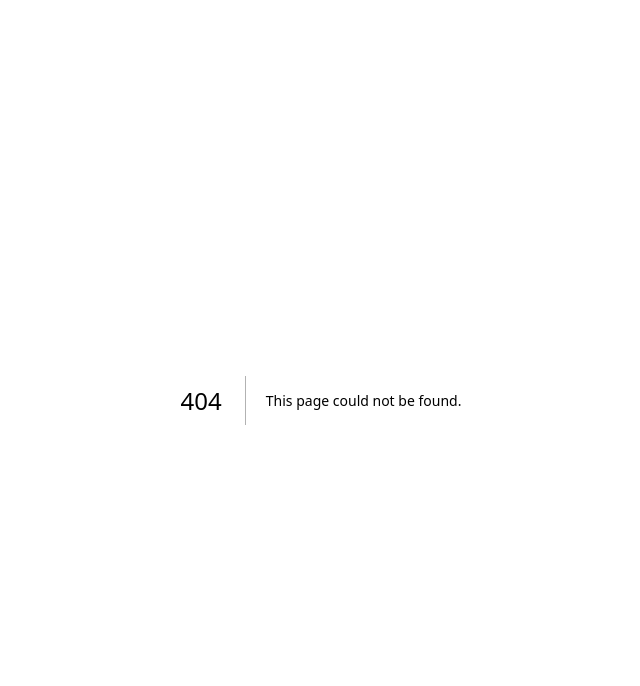
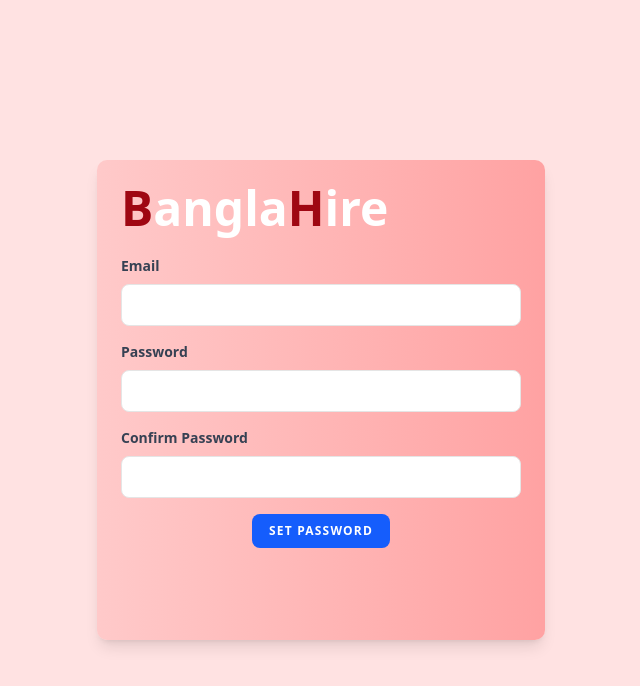
Before and after one commit to ibnesina/BanglaHire, a Next.js app in the folder frontend/: page /forgot-password in a window 1280 px wide. Before the commit this address had no page. Shown: the top 686 px of the page, without its empty margins (319-959 px from the left). Built offline with nearby package versions, Linux system fonts and the light colour scheme.

Commit message:
signup option added, forget password implemented, ux update

```diff
--- a/frontend/app/(auth)/signin/page.tsx
+++ b/frontend/app/(auth)/signin/page.tsx
@@ -3,9 +3,11 @@
 import { forgotPasswordAPI, signInAPI } from "@/lib/api/authAPI";
 import { zodResolver } from "@hookform/resolvers/zod";
 import { motion } from "framer-motion";
+import Error from "next/error";
 import Link from "next/link";
-import { useState } from "react";
+import { MouseEvent, useState } from "react";
 import { useForm } from "react-hook-form";
+import { toast } from "sonner";
 import { z } from "zod";
 
 const variants = {
@@ -15,6 +17,7 @@
 
 export default function Signin() {
   const [loading, setLoading] = useState(false);
+  const [forgetPassLoading, setForgetPassLoading] = useState(false);
   const {
     register,
     handleSubmit,
@@ -35,6 +38,26 @@
       await signInAPI(data);
     } finally {
       setLoading(false);
+    }
+  };
+
+  const onForgotPassword = async (e: MouseEvent<HTMLButtonElement>) => {
+    setForgetPassLoading(true);
+    e.preventDefault();
+    const email = getValues("email");
+
+    try {
+      z.string().email().nonempty("Must be a valid email").parse(email);
+      await forgotPasswordAPI(email);
+    } catch (error) {
+      if (error instanceof z.ZodError) {
+        setError("email", { message: "Please enter a valid email" });
+      } else if (error instanceof Error) {
+        // Handle API errors
+        toast.error("Failed to send reset link");
+      }
+    } finally {
+      setForgetPassLoading(false);
     }
   };
 
@@ -103,6 +126,7 @@
                 </p>
               )}
             </div>
+
             <div className="flex items-center justify-between">
               <button
                 type="submit"
@@ -126,24 +150,13 @@
               </div>
             </div>
             <div className="flex items-center justify-center">
-              <p
-                onClick={async (e) => {
-                  e.preventDefault();
-                  const email = getValues("email");
-                  try {
-                    z.string()
-                      .email()
-                      .nonempty("Must be a valid email")
-                      .parse(email);
-                  } catch (error: unknown) {
-                    setError("email", { message: error.message });
-                  }
-                  await forgotPasswordAPI(email);
-                }}
-                className="text-blue-600 hover:text-blue-700 cursor-pointer"
+              <button
+                onClick={onForgotPassword}
+                disabled={forgetPassLoading}
+                className="text-blue-600 hover:text-blue-800 hover:border-blue-100 rounded-lg px-3 cursor-pointer border-2 border-transparent"
               >
-                Forgot password?
-              </p>
+                {forgetPassLoading ? "Sending..." : "Forgot password?"}
+              </button>
             </div>
           </form>
         </div>
--- a/frontend/app/(auth)/signup/page.tsx
+++ b/frontend/app/(auth)/signup/page.tsx
@@ -1,5 +1,4 @@
 "use client";
-import { Button } from "@/components/ui/button";
 import {
   TUserRegistrationSchema,
   userRegistrationSchema,
@@ -155,8 +154,9 @@
           </div>
           <button
             type="submit"
-            className={`${loading ? "opacity-50 cursor-not-allowed" : ""} w-full px-4 py-2 font-semibold text-white bg-blue-500 rounded-md shadow-sm hover:bg-blue-700 focus:outline-none focus:ring-2 focus:ring-blue-500 focus:ring-offset-2 focus:ring-offset-white cursor-pointer`}
-
+            className={`${
+              loading ? "opacity-50 cursor-not-allowed" : ""
+            } w-full px-4 py-2 font-semibold text-white bg-blue-500 rounded-md shadow-sm hover:bg-blue-700 focus:outline-none focus:ring-2 focus:ring-blue-500 focus:ring-offset-2 focus:ring-offset-white cursor-pointer`}
             disabled={loading}
           >
             {loading ? "Loading..." : "Sign up"}
--- /dev/null
+++ b/frontend/app/(forwarded)/forgot-password/page.tsx
@@ -0,0 +1,159 @@
+"use client";
+
+import { passwordChangeSchema, TPasswordChangeSchema } from "@/contracts/users";
+import { passwordChangeAPI } from "@/lib/api/authAPI";
+import { zodResolver } from "@hookform/resolvers/zod";
+import { useSearchParams } from "next/navigation";
+import { useState } from "react";
+import { useForm } from "react-hook-form";
+import { toast } from "sonner";
+
+export default function ForgotPasswordPage() {
+  const searchParams = useSearchParams();
+  const token = searchParams.get("token") || "";
+  const email = searchParams.get("email") || "";
+  const [loading, setLoading] = useState(false);
+  const {
+    register,
+    handleSubmit,
+    formState: { errors },
+  } = useForm<TPasswordChangeSchema>({
+    resolver: zodResolver(passwordChangeSchema),
+    defaultValues: {
+      token: decodeURIComponent(token),
+      email: decodeURIComponent(email),
+      password: "",
+      password_confirmation: "",
+    },
+  });
+
+  const onSubmit = async (data: TPasswordChangeSchema) => {
+    setLoading(true);
+    try {
+      await passwordChangeAPI(data);
+    } catch (error) {
+      console.error("Error:", error);
+    } finally {
+      setLoading(false);
+    }
+  };
+
+  const inputFieldDesign =
+    "block w-full px-4 py-2 text-gray-700 bg-white border rounded-md focus:border-blue-400 focus:ring-blue-300 focus:ring-opacity-40";
+
+  return (
+    <div className="w-full h-screen flex justify-center bg-red-100 py-40">
+      <div className="w-full max-w-md p-6 rounded-lg shadow-lg bg-gradient-to-r from-red-200 to-red-300">
+        <div className="text-5xl font-bold text-white mb-6">
+          <span className="text-red-800">B</span>angla
+          <span className="text-red-800">H</span>ire
+        </div>
+        <form onSubmit={handleSubmit(onSubmit)} className="space-y-4">
+          <div className="space-y-2">
+            <label
+              className="block text-sm font-semibold text-gray-700"
+              htmlFor="email"
+            >
+              Email
+            </label>
+            <input
+              type="email"
+              disabled
+              id="email"
+              {...register("email")}
+              className={`${inputFieldDesign} ${
+                errors.email ? "border-red-500" : ""
+              }`}
+              autoFocus
+              autoComplete=""
+            />
+            {errors.email && (
+              <p className="text-red-500 text-sm mt-1">
+                {errors.email.message}
+              </p>
+            )}
+          </div>
+          <div className="space-y-2">
+            <label
+              className="block text-sm font-semibold text-gray-700"
+              htmlFor="password"
+            >
+              Password
+            </label>
+            <input
+              type="password"
+              id="password"
+              {...register("password")}
+              className={`${inputFieldDesign} ${
+                errors.password ? "border-red-500" : ""
+              }`}
+            />
+            {errors.password && (
+              <p className="text-red-500 text-sm mt-1">
+                {errors.password.message}
+              </p>
+            )}
+          </div>
+          <div className="space-y-2">
+            <label
+              className="block text-sm font-semibold text-gray-700"
+              htmlFor="password-confirmation"
+            >
+              Confirm Password
+            </label>
+            <input
+              type="password"
+              id="password-confirmation"
+              {...register("password_confirmation")}
+              className={`${inputFieldDesign} ${
+                errors.password_confirmation ? "border-red-500" : ""
+              }`}
+            />
+            {errors.password_confirmation && (
+              <p className="text-red-500 text-sm mt-1">
+                {errors.password_confirmation.message}
+              </p>
+            )}
+          </div>
+          <div className="flex items-center justify-center">
+            <button
+              type="submit"
+              disabled={loading}
+              className={`${
+                loading ? "opacity-50 cursor-not-allowed" : ""
+              } inline-flex items-center px-4 py-2 bg-blue-600 border border-transparent rounded-md font-semibold text-xs text-white uppercase tracking-widest hover:bg-blue-500 focus:outline-none focus:border-blue-700 focus:ring ring-offset-2 ring-blue-500 active:bg-blue-600 transition ease-in-out duration-150`}
+            >
+              {loading ? (
+                <>
+                  <svg
+                    className="animate-spin -ml-1 mr-2 h-4 w-4 text-white"
+                    xmlns="http://www.w3.org/2000/svg"
+                    fill="none"
+                    viewBox="0 0 24 24"
+                  >
+                    <circle
+                      className="opacity-25"
+                      cx="12"
+                      cy="12"
+                      r="10"
+                      stroke="currentColor"
+                      strokeWidth="4"
+                    ></circle>
+                    <path
+                      className="opacity-75"
+                      fill="currentColor"
+                      d="M4 12a8 8 0 018-8V0C5.373 0 0 5.373 0 12h4zm2 5.291A7.962 7.962 0 014 12H0c0 3.042 1.135 5.824 3 7.938l3-2.647z"
+                    ></path>
+                  </svg>
+                  Processing...
+                </>
+              ) : (
+                "Set Password"
+              )}
+            </button>
+          </div>
+        </form>
+      </div>
+    </div>
+  );
+}
--- a/frontend/app/(profile)/layout.tsx
+++ b/frontend/app/(profile)/layout.tsx
@@ -8,6 +8,6 @@
   children: React.ReactNode;
 }>) {
   const user = userStore.user;
-  if (!user === null) redirect("/signin");
+  if (user == null) redirect("/signin");
   return <div>{children}</div>;
 }
--- a/frontend/contracts/users.ts
+++ b/frontend/contracts/users.ts
@@ -51,8 +51,8 @@
 
 export type TUserSignInSchema = z.infer<typeof userSignInSchema>;
 
-
-export const resetPasswordSchema = z.object({
+export const resetPasswordSchema = z
+  .object({
     email: z
       .string()
       .email("Invalid email address")
@@ -63,9 +63,30 @@
       .min(8, "Password must be at least 8 characters long")
       .nonempty("New password is required"),
     password_confirmation: z.string().nonempty("Confirm your new password"),
-}).refine((data) => data.password === data.password_confirmation, {
+  })
+  .refine((data) => data.password === data.password_confirmation, {
     message: "Passwords do not match",
     path: ["password_confirmation"],
   });
 
 export type TResetPasswordSchema = z.infer<typeof resetPasswordSchema>;
+
+export const passwordChangeSchema = z
+  .object({
+    token: z.string().nonempty("Token is required"),
+    email: z
+      .string()
+      .email("Invalid email address")
+      .nonempty("Email is required"),
+    password: z
+      .string()
+      .min(8, "Password must be at least 8 characters long")
+      .nonempty("Password is required"),
+    password_confirmation: z.string().nonempty("Confirm your password"),
+  })
+  .refine((data) => data.password === data.password_confirmation, {
+    message: "Passwords do not match",
+    path: ["password_confirmation"],
+  });
+
+export type TPasswordChangeSchema = z.infer<typeof passwordChangeSchema>;
--- a/frontend/lib/api/apiRequest.ts
+++ b/frontend/lib/api/apiRequest.ts
@@ -1,4 +1,5 @@
 import { toast } from "sonner";
+import userStore from "../store";
 
 interface ApiFetchOptions extends RequestInit {
   url: string;
@@ -21,7 +22,7 @@
   }
 
   // Add auth token to headers
-  const token = localStorage.getItem("token");
+  const token = userStore.token;
   let requestHeaders = {
     ...headers,
     "Content-Type": "application/json",
--- a/frontend/lib/api/authAPI.ts
+++ b/frontend/lib/api/authAPI.ts
@@ -1,7 +1,12 @@
 import { toast } from "sonner";
 import userStore from "../store";
 import apiRequest from "./apiRequest";
-import { TResetPasswordSchema, TUserRegistrationSchema, TUserSignInSchema } from "@/contracts/users";
+import {
+  TPasswordChangeSchema,
+  TResetPasswordSchema,
+  TUserRegistrationSchema,
+  TUserSignInSchema,
+} from "@/contracts/users";
 import { redirect } from "next/navigation";
 
 export const signupAPI = async (data: TUserRegistrationSchema) => {
@@ -60,7 +65,11 @@
 };
 
 export const resetPasswordAPI = async (data: TResetPasswordSchema) => {
-  const response = await apiRequest({ method: "POST", url: "/reset-password", data });
+  const response = await apiRequest({
+    method: "POST",
+    url: "/reset-password",
+    data,
+  });
   console.log(response);
   if (response.status === 200) {
     toast.success(response.message);
@@ -69,13 +78,33 @@
   }
 };
 
-
 export const forgotPasswordAPI = async (email: string) => {
-  const response = await apiRequest({ method: "POST", url: "/forgot-password", data: { email } });
-
+  const response = await apiRequest({
+    method: "POST",
+    url: "/forgot-password",
+    data: { email },
+  });
   if (response.status === 200) {
     toast.success(response.message);
   } else {
-    toast.error(response.error || "Unable to send reset link");
+    toast.error(response.error || "Unable to send reset password link");
   }
 };
+
+
+
+export const passwordChangeAPI = async (data: TPasswordChangeSchema) => {
+  const response = await apiRequest({
+    method: "POST",
+    url: "/password/change",
+    data,
+  });
+  if (response.status === 200) {
+    toast.success(response.message);
+    setTimeout(() => {
+      redirect("/signin");
+    }, 2000);
+  } else {
+    toast.error(response.error);
+  }
+};
--- a/frontend/lib/store.ts
+++ b/frontend/lib/store.ts
@@ -6,24 +6,25 @@
 import { getMeAPI } from "./api/authAPI";
 
 class UserStore {
-  user: User | null | undefined;
+  user: User | null | undefined=undefined;
   token: string | null = null;
 
   constructor() {
     makeAutoObservable(this);
     this.token = localStorage.getItem("token");
-
-    if (this.token) {
-      this.getUserData();
-    }
+    console.log(this.user);
+    this.user = this.token ? this.getUserData() as unknown as User : null;
+    console.log(this.user);
   }
 
   async getUserData() {
     try {
       const response = await getMeAPI();
-      this.user = response;
+      console.log(response);
+      return await response as User;
     } catch (error) {
       toast.error("Failed to get user data:", error || "");
+      return null;
     }
   }
 
```
Also changed, not shown: 1 other file (tests, documents, lock files or other folders). Lines whose indentation alone changed are shown as unchanged.
